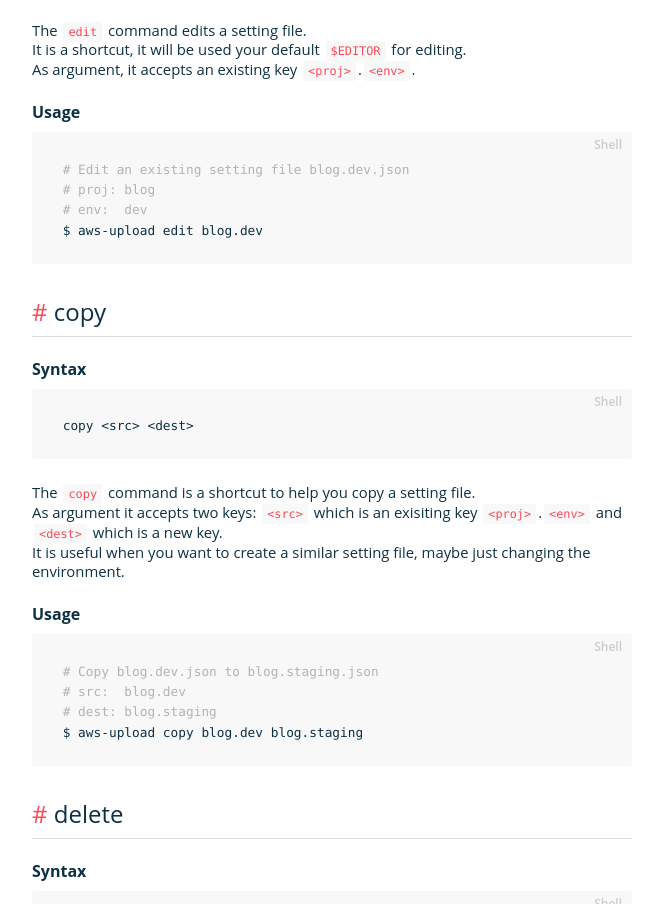
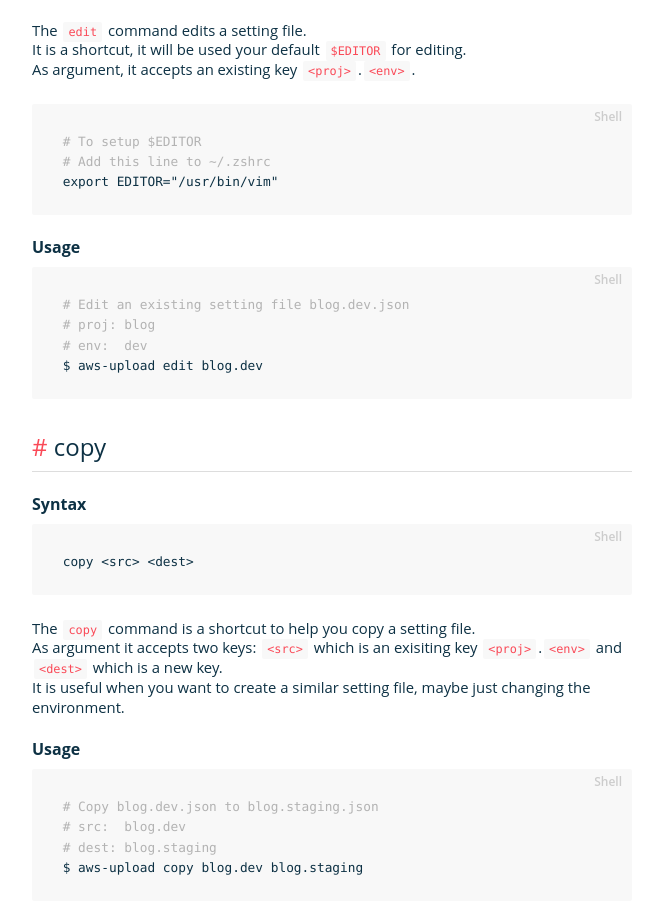
Before and after one commit to borracciaBlu/aws-upload.com, a website: page src/api.html in a window 1280 px wide. Shown: the part 3412-4316 px from the top of the page, without its empty margins (358-1021 px from the left). Drawn offline with Linux system fonts and the light colour scheme; files whose address does not match are found by name.

Commit message:
[MOD] Add /usr/bin/vim configuration.

```diff
--- a/src/api.html
+++ b/src/api.html
@@ -462,6 +462,20 @@
                 It is a shortcut, it will be used your default <code>$EDITOR</code> for editing.<br>
                 As argument, it accepts an existing key <code>&lt;proj&gt;</code>.<code>&lt;env&gt;</code>.
             </p>
+
+            <figure class="highlight bash">
+                <table>
+                    <tbody>
+                        <tr><td class="code">
+                            <pre>
+                                <div class="line"><span class="comment"># To setup $EDITOR</span></div>
+                                <div class="line"><span class="comment"># Add this line to ~/.zshrc</span></div>
+                                <div class="line">export EDITOR="/usr/bin/vim"</div>
+                            </pre>
+                        </td></tr>
+                    </tbody>
+                </table>
+            </figure>
 
             <h3>Usage</h3>
 
```
